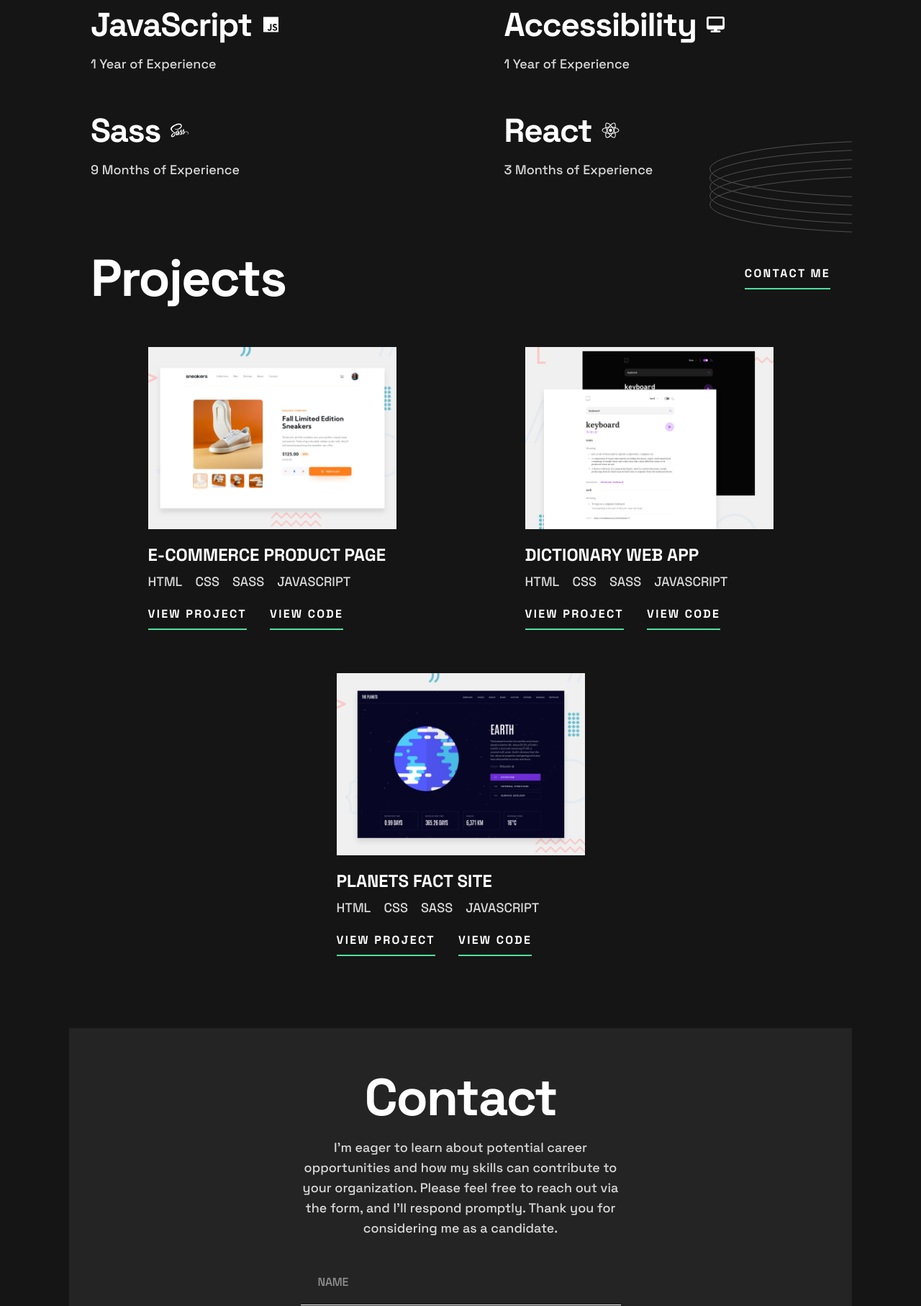
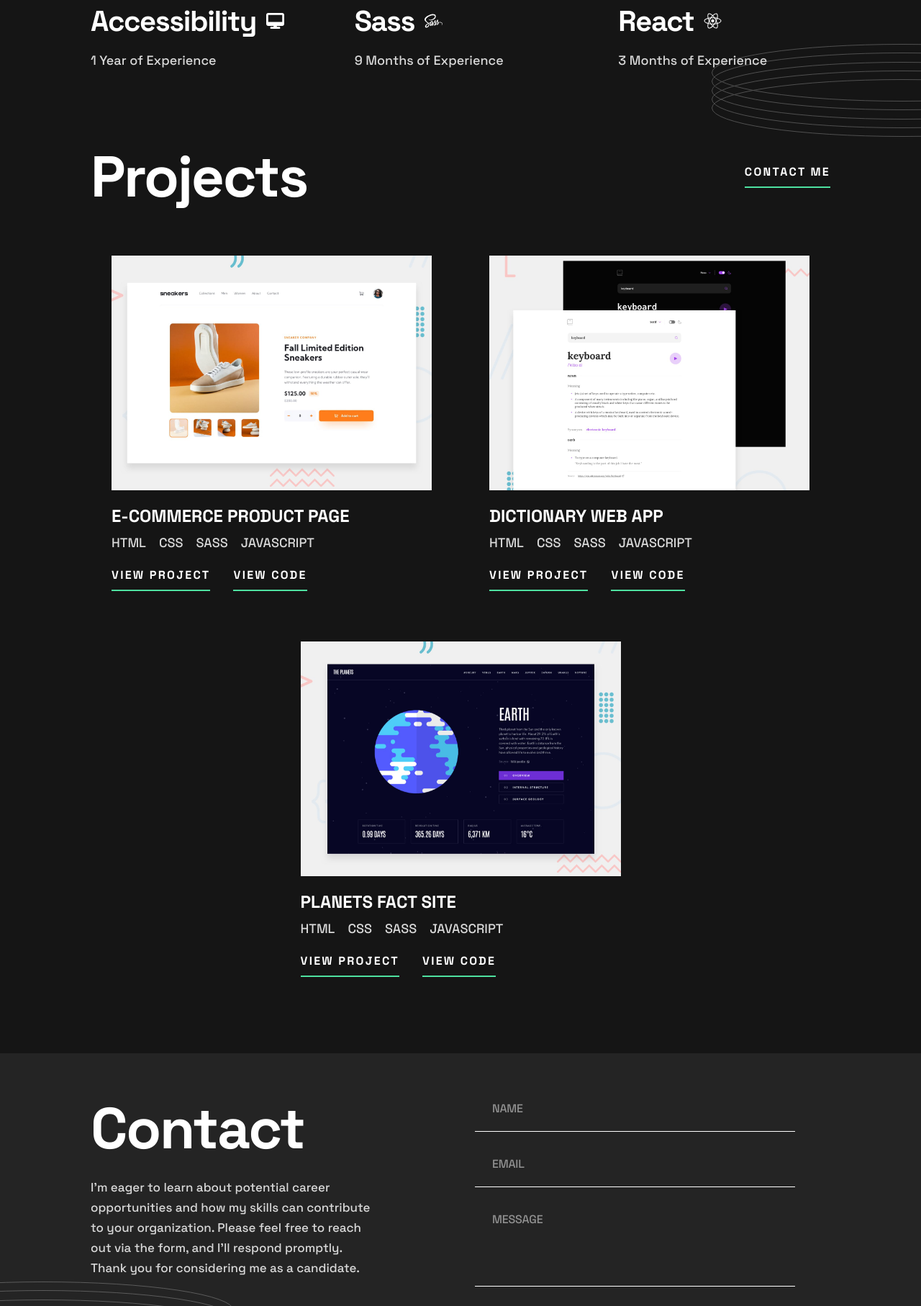
Before and after one commit to AdamHaniff/Developer-Portfolio, a website built with Parcel: page index.html in a window 1280 px wide. Shown: the part 986-2800 px from the top of the page at 72% size. Built offline with nearby package versions, Linux system fonts and the light colour scheme.

Commit message:
Styled contact section in 1104px layout

```diff
--- a/main.scss
+++ b/main.scss
@@ -987,6 +987,77 @@ body {
       top: 53rem;
     }
   }
+
+  // **************** SKILLS ****************
+  .skills {
+    padding: 5.52rem 0 10.7rem;
+    grid-template-columns: 1fr 1fr 1fr;
+    gap: 4.4rem 7.2rem;
+
+    &__name {
+      font-size: 4rem;
+    }
+
+    &__rings-container {
+      width: 29.1rem;
+      right: -12.6rem;
+      top: 25.2rem;
+    }
+  }
+
+  // *************** PROJECTS ***************
+  .projects {
+    padding: 0 0 10.6rem;
+    gap: 7rem 2.2rem;
+
+    &-header__title {
+      font-size: 8rem;
+      line-height: 8rem;
+      letter-spacing: -0.22725rem;
+    }
+  }
+
+  // **************** PROJECT ****************
+  .project {
+    &__img-container {
+      max-width: 44.5rem;
+    }
+  }
+
+  // **************** CONTACT ****************
+  .contact {
+    margin: 0 -12.6rem;
+    padding: 6.4rem 12.6rem 7rem;
+    flex-direction: row;
+    align-items: initial;
+    gap: 14rem;
+
+    &__text-container {
+      max-width: 39.4rem;
+      margin-bottom: initial;
+      gap: 2.8rem;
+      text-align: initial;
+      align-items: initial;
+    }
+
+    &__header {
+      font-size: 8rem;
+      line-height: 8rem;
+      letter-spacing: -0.22725rem;
+    }
+
+    &__text {
+      font-size: 1.7rem;
+    }
+  }
+
+  // ****************** FORM ****************
+  .form {
+    &__rings {
+      left: -20.5rem;
+      bottom: 1.3rem;
+    }
+  }
 }
 
 // *** CLASSES USED WITH JAVASCRIPT ***
```
Also changed, not shown: css/main.css, 1 other file.
